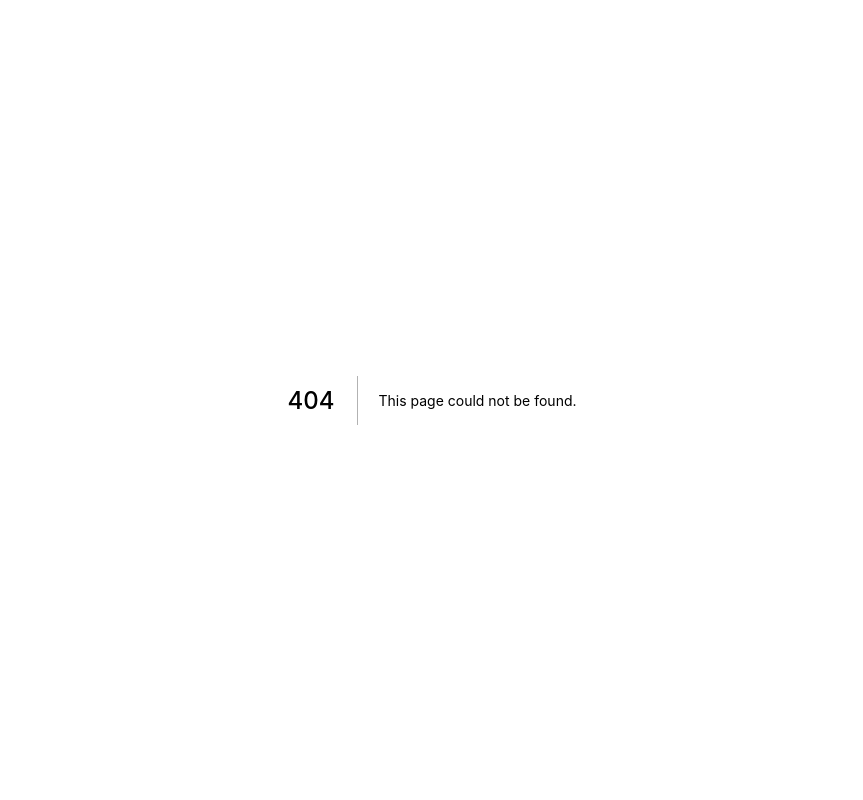
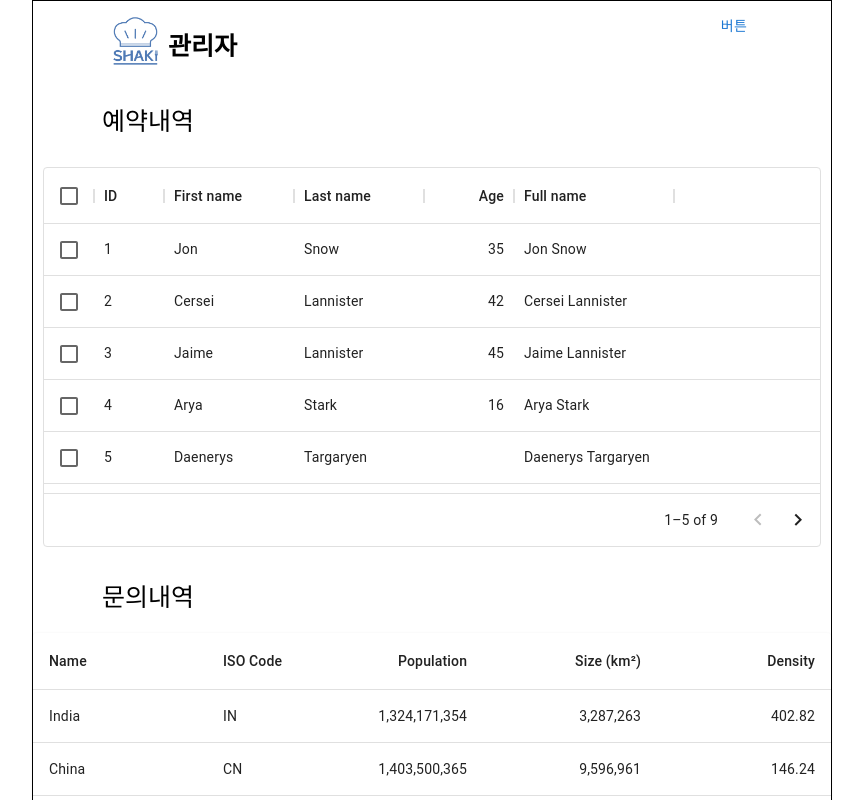
Before and after one commit to code-bootcamp/Shaki_Client, a Next.js app: page /test01 in a window 1280 px wide. Before the commit this address had no page. Shown: the top 800 px of the page, without its empty margins (208-1071 px from the left). Built offline with nearby package versions, Linux system fonts and the light colour scheme.

Commit message:
AdminPage 초기구현

```diff
--- a/package.json
+++ b/package.json
@@ -14,6 +14,9 @@
     "@emotion/styled": "^11.9.3",
     "@hookform/resolvers": "^2.9.3",
     "@material-ui/core": "^4.12.4",
+    "@mui/material": "^5.8.6",
+    "@mui/styled-engine-sc": "^5.8.0",
+    "@mui/x-data-grid": "^5.12.3",
     "antd": "^4.21.4",
     "apollo-upload-client": "^17.0.0",
     "axios": "^0.27.2",
@@ -25,6 +28,7 @@
     "react-hook-form": "^7.33.1",
     "react-infinite-scroller": "^1.2.6",
     "react-quill": "^1.3.5",
+    "styled-components": "^5.3.5",
     "yup": "^0.32.11"
   },
   "devDependencies": {
--- /dev/null
+++ b/pages/test01.tsx
@@ -0,0 +1,5 @@
+import AdminMainUI from "../src/components/units/adminpage/adminmain/AdminMain.presenter";
+
+export default function AdiminTestPage() {
+  return <AdminMainUI></AdminMainUI>;
+}
--- /dev/null
+++ b/src/components/units/adminpage/adminmain/AdminMain.presenter.tsx
@@ -0,0 +1,64 @@
+import * as Ad from "./AdminMain.styles";
+import { DataGrid, GridColDef, GridValueGetterParams } from "@mui/x-data-grid";
+import AdminListUI from "./adminlistup/AdminList";
+
+const columns: GridColDef[] = [
+  { field: "id", headerName: "ID", width: 70 },
+  { field: "firstName", headerName: "First name", width: 130 },
+  { field: "lastName", headerName: "Last name", width: 130 },
+  {
+    field: "age",
+    headerName: "Age",
+    type: "number",
+    width: 90,
+  },
+  {
+    field: "fullName",
+    headerName: "Full name",
+    description: "This column has a value getter and is not sortable.",
+    sortable: false,
+    width: 160,
+    valueGetter: (params: GridValueGetterParams) =>
+      `${params.row.firstName || ""} ${params.row.lastName || ""}`,
+  },
+];
+
+const rows = [
+  { id: 1, lastName: "Snow", firstName: "Jon", age: 35 },
+  { id: 2, lastName: "Lannister", firstName: "Cersei", age: 42 },
+  { id: 3, lastName: "Lannister", firstName: "Jaime", age: 45 },
+  { id: 4, lastName: "Stark", firstName: "Arya", age: 16 },
+  { id: 5, lastName: "Targaryen", firstName: "Daenerys", age: null },
+  { id: 6, lastName: "Melisandre", firstName: null, age: 150 },
+  { id: 7, lastName: "Clifford", firstName: "Ferrara", age: 44 },
+  { id: 8, lastName: "Frances", firstName: "Rossini", age: 36 },
+  { id: 9, lastName: "Roxie", firstName: "Harvey", age: 65 },
+];
+
+export default function AdminMainUI() {
+  return (
+    <Ad.WrapperRoot>
+      <Ad.Wrapper>
+        <Ad.TitleWrapper>
+          <Ad.IconWrapper>
+            <Ad.TitleIcon src="./logo.png"></Ad.TitleIcon>
+            <Ad.UserName>관리자</Ad.UserName>
+          </Ad.IconWrapper>
+          <Ad.RightButton>버튼</Ad.RightButton>
+        </Ad.TitleWrapper>
+        <Ad.Label>예약내역</Ad.Label>
+        <div style={{ height: 400, width: "100%", padding: "10px" }}>
+          <DataGrid
+            rows={rows}
+            columns={columns}
+            pageSize={5}
+            rowsPerPageOptions={[5]}
+            checkboxSelection
+          />
+        </div>
+        <Ad.Label>문의내역</Ad.Label>
+        <AdminListUI />
+      </Ad.Wrapper>
+    </Ad.WrapperRoot>
+  );
+}
--- /dev/null
+++ b/src/components/units/adminpage/adminmain/AdminMain.styles.ts
@@ -0,0 +1,62 @@
+import styled from "@emotion/styled";
+import Button from "@mui/material/Button";
+
+export const WrapperRoot = styled.div`
+  width: 100%;
+`;
+
+export const Wrapper = styled.div`
+  display: flex;
+  width: 50em;
+  flex-direction: column;
+  align-items: center;
+  border: 1px solid black;
+  margin: auto;
+`;
+
+export const TitleWrapper = styled.div`
+  width: 43em;
+  padding: 10px;
+  display: flex;
+  flex-direction: row;
+  justify-content: space-between;
+`;
+
+export const TitleIcon = styled.img`
+  width: 70px;
+  height: 60px;
+`;
+
+export const IconWrapper = styled.div`
+  display: flex;
+  flex-direction: row;
+`;
+
+export const UserName = styled.label`
+  padding-top: 15px;
+  font-size: 25px;
+  font-weight: 700;
+`;
+
+export const RightButton = styled(Button)`
+  width: 50px;
+  height: 30px;
+`;
+
+export const List = styled.div`
+  display: flex;
+  width: 700px;
+  height: 300px;
+  border: 2px solid gray;
+  margin-bottom: 20px;
+`;
+
+export const Label = styled.label`
+  width: 28em;
+  font-size: 25px;
+  font-weight: 500;
+  padding: 20px;
+  display: flex;
+  flex-direction: row;
+  justify-content: flex-start;
+`;
--- /dev/null
+++ b/src/components/units/adminpage/adminmain/adminlistup/AdminList.tsx
@@ -0,0 +1,146 @@
+import * as React from "react";
+import Paper from "@mui/material/Paper";
+import Table from "@mui/material/Table";
+import TableBody from "@mui/material/TableBody";
+import TableCell from "@mui/material/TableCell";
+import TableContainer from "@mui/material/TableContainer";
+import TableHead from "@mui/material/TableHead";
+import TablePagination from "@mui/material/TablePagination";
+import TableRow from "@mui/material/TableRow";
+
+interface Column {
+  id: "name" | "code" | "population" | "size" | "density";
+  label: string;
+  minWidth?: number;
+  align?: "right";
+  format?: (value: number) => string;
+}
+
+const columns: readonly Column[] = [
+  { id: "name", label: "Name", minWidth: 170 },
+  { id: "code", label: "ISO\u00a0Code", minWidth: 100 },
+  {
+    id: "population",
+    label: "Population",
+    minWidth: 170,
+    align: "right",
+    format: (value: number) => value.toLocaleString("en-US"),
+  },
+  {
+    id: "size",
+    label: "Size\u00a0(km\u00b2)",
+    minWidth: 170,
+    align: "right",
+    format: (value: number) => value.toLocaleString("en-US"),
+  },
+  {
+    id: "density",
+    label: "Density",
+    minWidth: 170,
+    align: "right",
+    format: (value: number) => value.toFixed(2),
+  },
+];
+
+interface Data {
+  name: string;
+  code: string;
+  population: number;
+  size: number;
+  density: number;
+}
+
+function createData(
+  name: string,
+  code: string,
+  population: number,
+  size: number
+): Data {
+  const density = population / size;
+  return { name, code, population, size, density };
+}
+
+const rows = [
+  createData("India", "IN", 1324171354, 3287263),
+  createData("China", "CN", 1403500365, 9596961),
+  createData("Italy", "IT", 60483973, 301340),
+  createData("United States", "US", 327167434, 9833520),
+  createData("Canada", "CA", 37602103, 9984670),
+  createData("Australia", "AU", 25475400, 7692024),
+  createData("Germany", "DE", 83019200, 357578),
+  createData("Ireland", "IE", 4857000, 70273),
+  createData("Mexico", "MX", 126577691, 1972550),
+  createData("Japan", "JP", 126317000, 377973),
+  createData("France", "FR", 67022000, 640679),
+  createData("United Kingdom", "GB", 67545757, 242495),
+  createData("Russia", "RU", 146793744, 17098246),
+  createData("Nigeria", "NG", 200962417, 923768),
+  createData("Brazil", "BR", 210147125, 8515767),
+];
+
+export default function AdminListUI() {
+  const [page, setPage] = React.useState(0);
+  const [rowsPerPage, setRowsPerPage] = React.useState(10);
+
+  const handleChangePage = (event: unknown, newPage: number) => {
+    setPage(newPage);
+  };
+
+  const handleChangeRowsPerPage = (
+    event: React.ChangeEvent<HTMLInputElement>
+  ) => {
+    setRowsPerPage(+event.target.value);
+    setPage(0);
+  };
+
+  return (
+    <Paper sx={{ width: "100%", overflow: "hidden" }}>
+      <TableContainer sx={{ maxHeight: 440 }}>
+        <Table stickyHeader aria-label="sticky table">
+          <TableHead>
+            <TableRow>
+              {columns.map((column) => (
+                <TableCell
+                  key={column.id}
+                  align={column.align}
+                  style={{ minWidth: column.minWidth }}
+                >
+                  {column.label}
+                </TableCell>
+              ))}
+            </TableRow>
+          </TableHead>
+          <TableBody>
+            {rows
+              .slice(page * rowsPerPage, page * rowsPerPage + rowsPerPage)
+              .map((row) => {
+                return (
+                  <TableRow hover role="checkbox" tabIndex={-1} key={row.code}>
+                    {columns.map((column) => {
+                      const value = row[column.id];
+                      return (
+                        <TableCell key={column.id} align={column.align}>
+                          {column.format && typeof value === "number"
+                            ? column.format(value)
+                            : value}
+                        </TableCell>
+                      );
+                    })}
+                  </TableRow>
+                );
+              })}
+          </TableBody>
+        </Table>
+      </TableContainer>
+      <TablePagination
+        rowsPerPageOptions={[10, 25, 100]}
+        component="div"
+        count={rows.length}
+        rowsPerPage={rowsPerPage}
+        page={page}
+        onPageChange={handleChangePage}
+        onRowsPerPageChange={handleChangeRowsPerPage}
+      />
+    </Paper>
+  );
+}
```
Also changed, not shown: public/logo.png (added), 1 other file (tests, documents, lock files or other folders).
